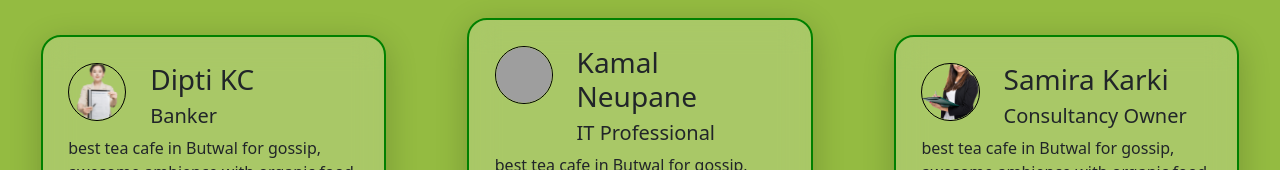
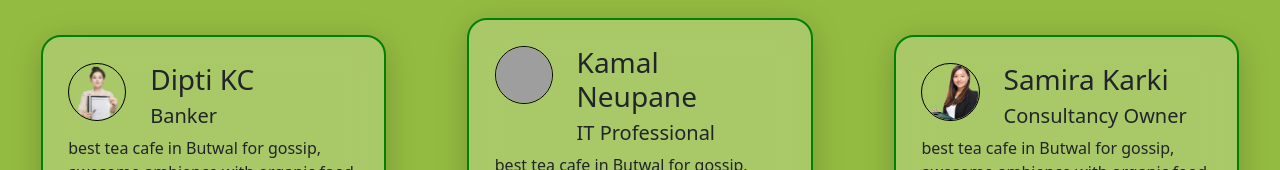
Before and after one commit to rajanpanth484-dot/chiyabagan-website-clone, a website: page index.html in a window 1280 px wide. Shown: the part 3986-4156 px from the top of the page. Drawn offline with nearby package versions, Linux system fonts and the light colour scheme; grey boxes are pictures that could not be loaded.

Commit message:
Update index.html

```diff
--- a/index.html
+++ b/index.html
@@ -726,6 +726,7 @@
             height: 100%;
             width: 100%;
             object-fit: cover;
+            object-position: center 0%;
             aspect-ratio: 1;
             /* object-position: center 0%; */
             border-radius: 50%;
```
